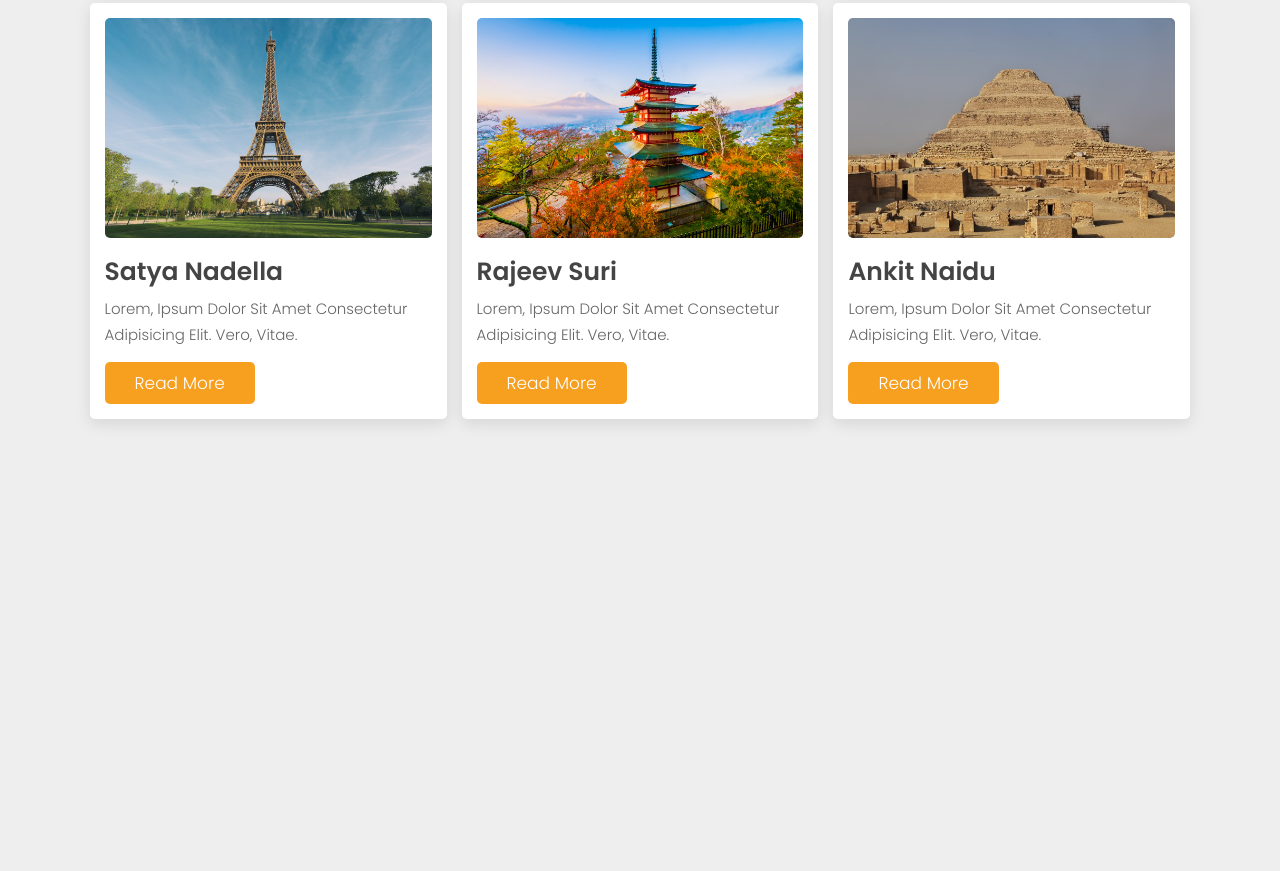
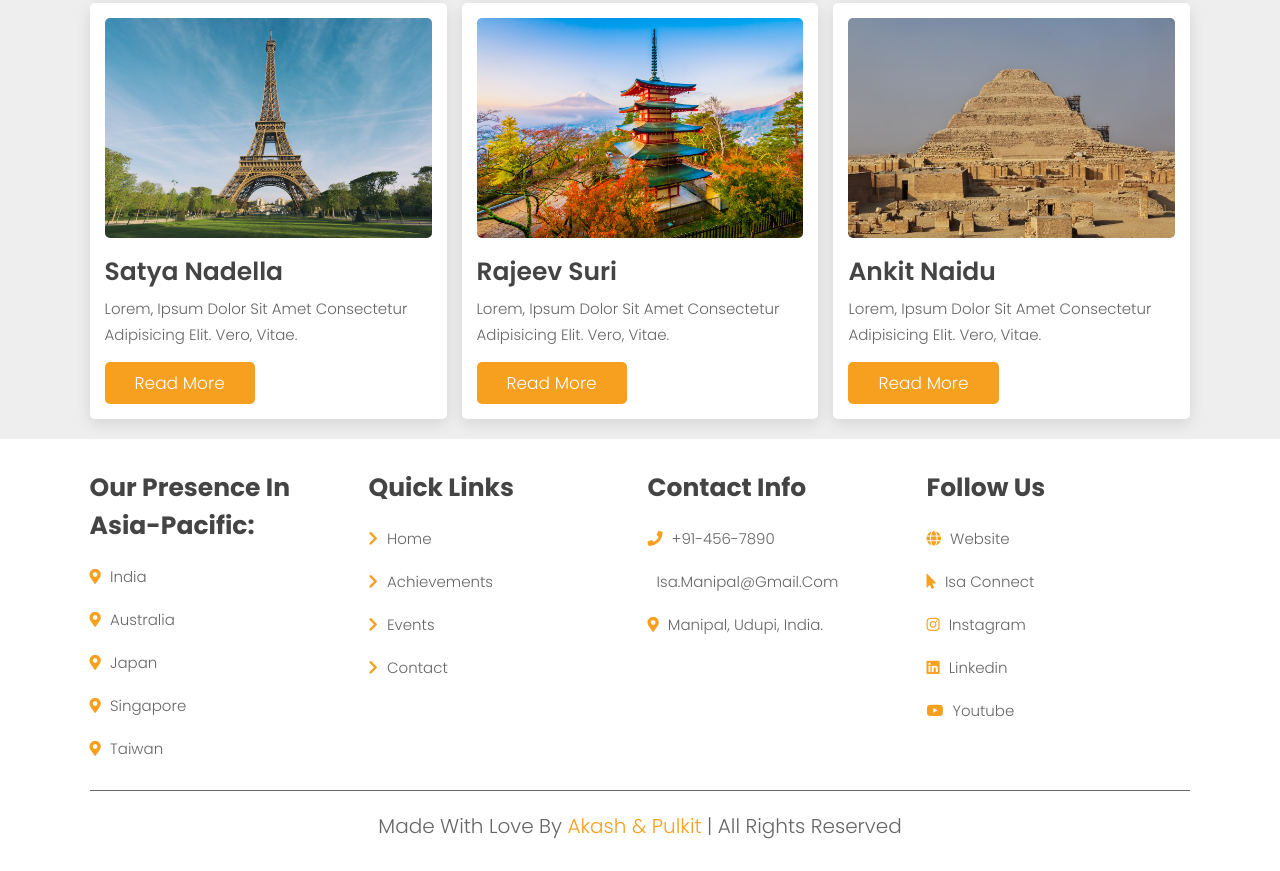
Before and after one commit to buddywhitman/isa-achievements, a plain HTML site: page pages/achievements.html in a window 1280 px wide. Shown: the part 3204-4075 px from the top of the page. Before the commit the page ends 3643 px from the top, so only its background shows below. Drawn offline with nearby package versions, Linux system fonts and the light colour scheme; files whose address does not match are found by name.

Commit message:
add footer to achievements

```diff
--- a/pages/achievements.html
+++ b/pages/achievements.html
@@ -367,13 +367,60 @@
 
 <!-- packages section ends -->
 
+<!-- footer section starts  -->
+
+<section class="footer">
+
+    <div class="box-container">
+
+        <div class="box" data-aos="fade-up">
+            <h3>Our Presence in Asia-Pacific:</h3>
+            <a href="#"> <i class="fas fa-map-marker-alt"></i> India </a>
+            <a href="#"> <i class="fas fa-map-marker-alt"></i> Australia </a>
+            <a href="#"> <i class="fas fa-map-marker-alt"></i> Japan </a>
+            <a href="#"> <i class="fas fa-map-marker-alt"></i> Singapore </a>
+            <a href="#"> <i class="fas fa-map-marker-alt"></i> Taiwan </a>
+        </div>
+
+        <div class="box" data-aos="fade-up">
+            <h3>quick links</h3>
+            <a href="../index.html"> <i class="fas fa-chevron-right"></i> home </a>
+            <a href="../pages/achievements.html"> <i class="fas fa-chevron-right"></i> achievements </a>
+            <a href="../pages/events.html"> <i class="fas fa-chevron-right"></i> events </a>
+            <a href="../pages/contact.html"> <i class="fas fa-chevron-right"></i> contact </a>
+        </div>
+
+        <div class="box" data-aos="fade-up">
+            <h3>contact info</h3>
+            <a href="#"> <i class="fas fa-phone"></i> +91-456-7890 </a>
+            <a href="mailto:isa.manipal@gmail.com"> <i class="fas fa-envelope-o"></i> isa.manipal@gmail.com </a>
+            <a href="#"> <i class="fas fa-map-marker-alt"></i> Manipal, Udupi, India. </a>
+        </div>
+
+        <div class="box" data-aos="fade-up">
+            <h3>follow us</h3>
+            <a href="https://isamanipal.business.site/"> <i class="fas fa-globe"></i> website </a>
+            <a href="https://connect.isa.org/communities/community-home?CommunityKey=f99e7950-a4cb-406d-8ad2-da0488eda8f5">
+                <i class="fas fa-mouse-pointer"></i> isa connect </a>
+            <a href="https://www.instagram.com/isa_manipal/"> <i class="fab fa-instagram"></i> instagram </a>
+            <a href="https://www.linkedin.com/company/isa-manipal/?originalSubdomain=in"> <i
+                    class="fab fa-linkedin"></i> linkedin </a>
+            <a href="https://www.youtube.com/channel/UCkIGRoLLEWvmxLWJgjomj3w"> <i class="fab fa-youtube"></i> youtube
+            </a>
+        </div>
+
+    </div>
+
+    <div class="credit"> made with love by <span>akash & pulkit</span> | all rights reserved</div>
+
+</section>
+
 <!-- footer section ends -->
 
 
 <script src="https://cdnjs.cloudflare.com/ajax/libs/aos/2.3.4/aos.js"></script>
+
 <script src="https://unpkg.com/swiper/swiper-bundle.min.js"></script>
-
-<script defer type="module" src="../js/filter.js"></script>
 
 <!-- custom js file link  -->
 <script src="../js/script.js"></script>
```
Also changed, not shown: pages/events.html (+0 -1 lines).
